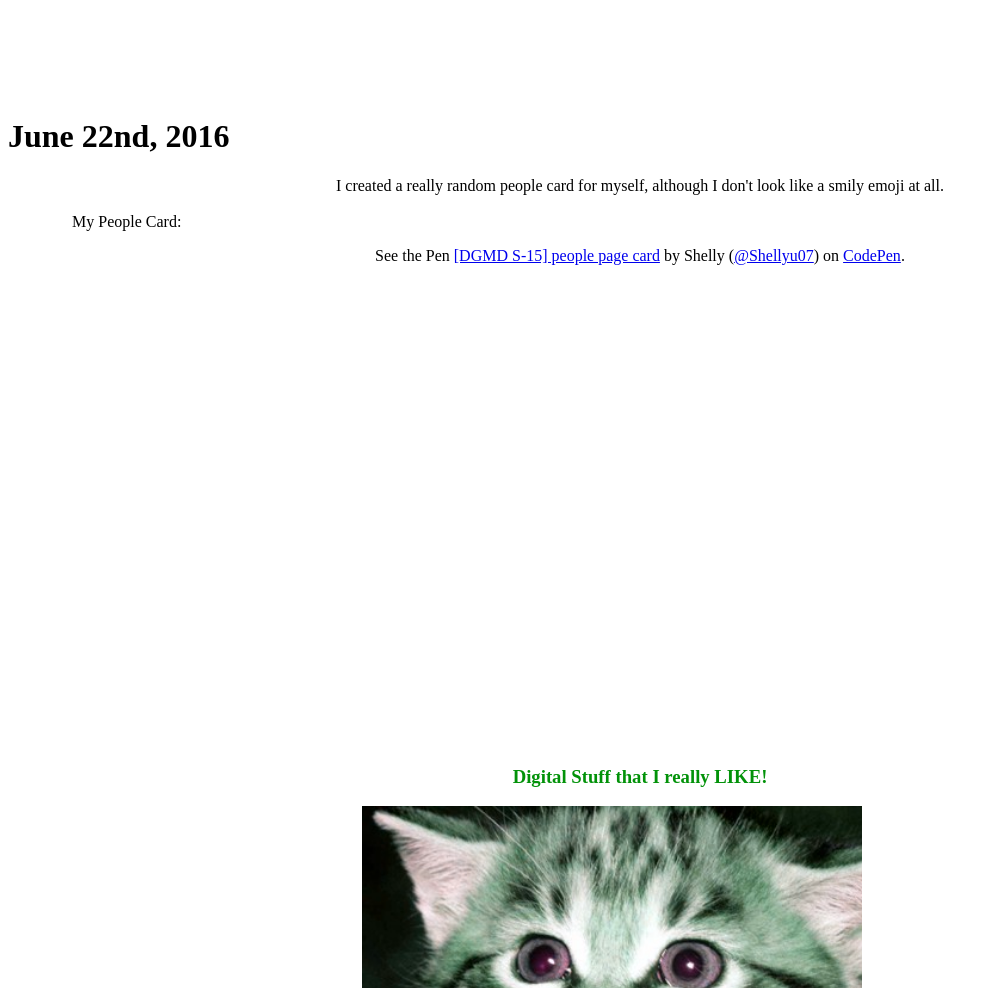
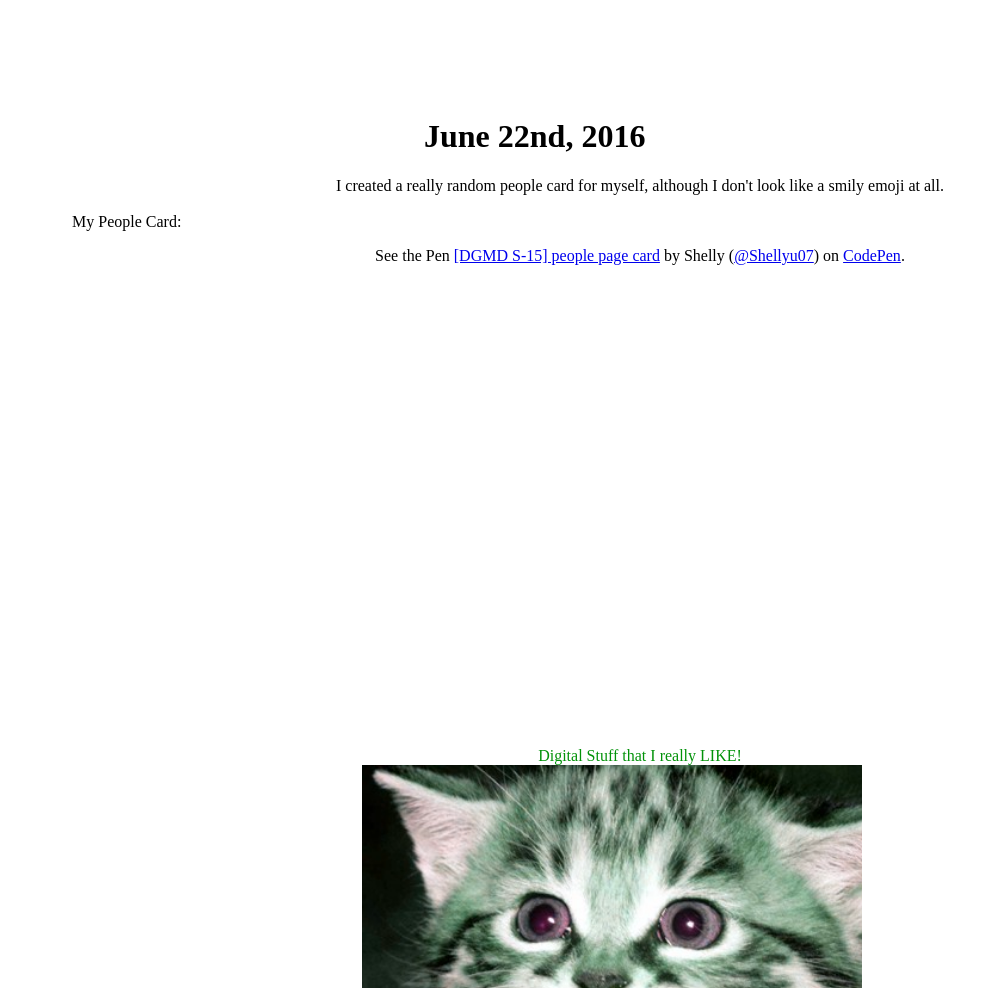
Before and after one commit to Shellyu07/Shellyu07.github.io, a plain HTML site: page index.html in a window 1280 px wide. Shown: the part 602-1590 px from the top of the page, without its empty margins (0-993 px from the left). Drawn offline with Linux system fonts and the light colour scheme; a script that the page names is missing.

Commit message:
position

```diff
--- a/index.html
+++ b/index.html
@@ -79,13 +79,13 @@ background-size: cover;
 <br><center><font color='#FF0000'>I AM WATCHING!!!</font></center>
 <center><div id='friendscat'></div></center>
 <div id='line1'></div>
-<h1>June 22nd, 2016</h1>
+<h1><span style="margin-left:13em">June 22nd, 2016</span></h1>
 <center>I created a really random people card for myself, although I don't look like a smily emoji at all.</center>
 <br><span style='margin-left:4em'>My People Card:</span>
 <!-- Check this out!! -->
 <center><div id='codepen'><p data-height="265" data-theme-id="0" data-slug-hash="MebGMO" data-default-tab="css,result" data-user="Shellyu07" data-embed-version="2" class="codepen">See the Pen <a href="http://codepen.io/Shellyu07/pen/MebGMO/">[DGMD S-15] people page card</a> by Shelly (<a href="http://codepen.io/Shellyu07">@Shellyu07</a>) on <a href="http://codepen.io">CodePen</a>.</p>
 <script async src="https://assets.codepen.io/assets/embed/ei.js"></script></div></center>
-<center><font color='029209'><h3>Digital Stuff that I really LIKE!</font></h3></center>
+<center><font color='029209'>Digital Stuff that I really LIKE!</font></center>
 <div id='cat'></div>
 <br><h2><span style="margin-left:13em">June 26th,2016</span></h2>
 <center>This bunny has been in front of Kirkland House for at least 2 days, lol</center>
```
